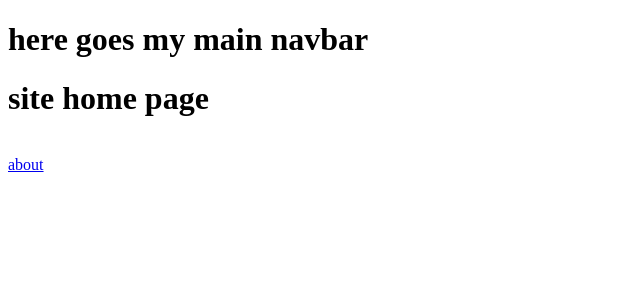
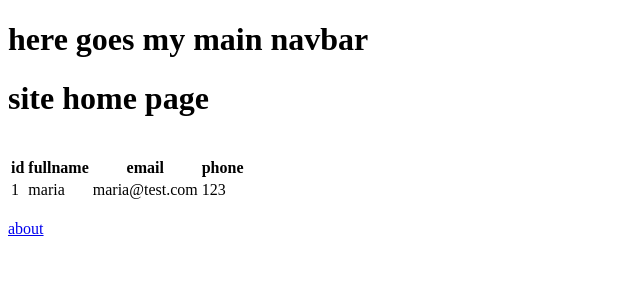
Before and after one commit to Esen-Q1-2022-Prog-Interfaz/s7-c1-new-web-01, a Flask app: page / in a window 1280 px wide. Shown: the top 300 px of the page, without its empty margins (0-640 px from the left). Run offline with Flask 2, Linux system fonts and the light colour scheme; data comes from the database, SQL or seed files in the repository.

Commit message:
models insert, query sqlalchemy

```diff
--- a/index.py
+++ b/index.py
@@ -1,4 +1,8 @@
 from app import app
+from database.db import db
+
+with app.app_context():
+    db.create_all()
 
 if __name__ == "__main__":
     # corriendo la aplicacion flask
--- /dev/null
+++ b/models/contact.py
@@ -0,0 +1,16 @@
+from database.db import db
+
+
+class Contact(db.Model):
+    id = db.Column(db.Integer, primary_key=True)
+    fullname = db.Column(db.String(80), nullable=False)
+    email = db.Column(db.String(50), nullable=False)
+    phone = db.Column(db.String(50), nullable=False)
+
+    def __init__(self, fullname, email, phone):
+        self.fullname = fullname
+        self.email = email
+        self.phone = phone
+
+    def __repr__(self) -> str:
+        return f"Contact({self.id}, {self.fullname}, {self.email}, {self.phone})"
--- a/routes/main/site.py
+++ b/routes/main/site.py
@@ -1,11 +1,17 @@
 from flask import Blueprint, render_template
+from models.contact import Contact
+from database.db import db
 
 site = Blueprint("site", __name__)
 
 
 @site.route("/")
 def home():
-    return render_template("main/home.html")
+    newContact = Contact("maria", "maria@test.com", "123")
+    db.session.add(newContact)
+    db.session.commit()
+    contactList = Contact.query.all()
+    return render_template("main/home.html", contacts=contactList)
 
 
 @site.route("/about")
--- a/templates/main/home.html
+++ b/templates/main/home.html
@@ -5,5 +5,26 @@
 {% block contents %}
 <h1>site home page</h1>
 <br>
+<table>
+    <thead>
+        <tr>
+            <th>id</th>
+            <th>fullname</th>
+            <th>email</th>
+            <th>phone</th>
+        </tr>
+    </thead>
+    <tbody>
+        {% for contact in contacts %}
+        <tr>
+            <td>{{ contact.id }}</td>
+            <td>{{ contact.fullname }}</td>
+            <td>{{ contact.email }}</td>
+            <td>{{ contact.phone }}</td>
+        </tr>
+        {% endfor %}
+    </tbody>
+</table>
+<br>
 <a href="{{url_for('site.about')}}">about</a>
 {% endblock %}
```
